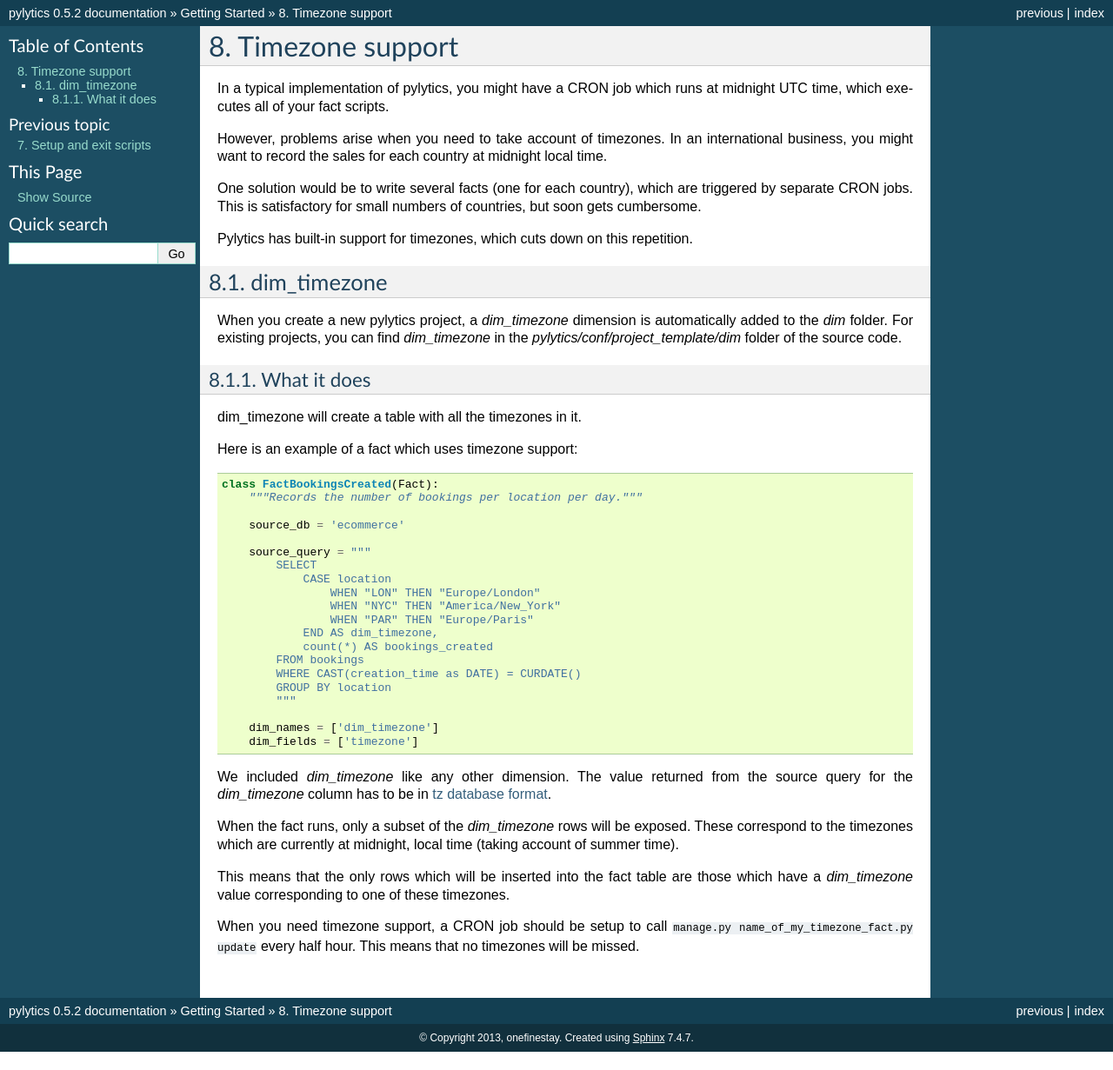
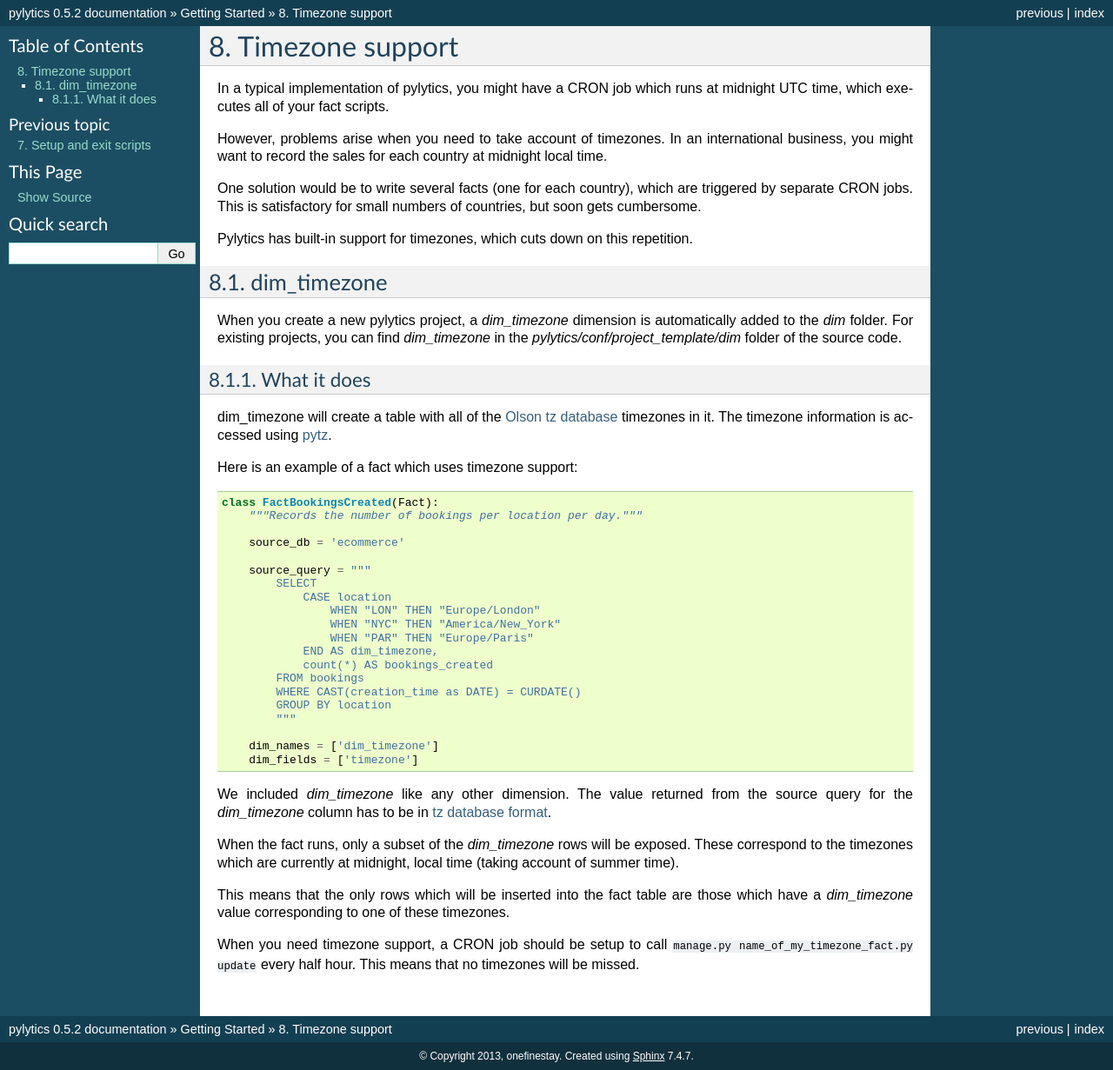
Before and after one commit to onefinestay/pylytics, a Sphinx documentation site: the page built from docs/getting-started/timezone-support.rst, in a window 1280 px wide. Shown: the whole page at 87% size. Built offline with Sphinx 7.4.7, drawn with Linux system fonts in a browser that asks for light colours; before the commit the page ends 1210 px from its top, so only the background shows below that.

Commit message:
updated docs to include more timezone info

```diff
--- a/docs/getting-started/timezone-support.rst
+++ b/docs/getting-started/timezone-support.rst
@@ -17,7 +17,7 @@
 What it does
 ------------
 
-dim_timezone will create a table with all the timezones in it.
+dim_timezone will create a table with all of the `Olson tz database <http://en.wikipedia.org/wiki/Tz_database>`_ timezones in it. The timezone information is accessed using `pytz <https://pypi.python.org/pypi/pytz/>`_.
 
 Here is an example of a fact which uses timezone support::
 
```
